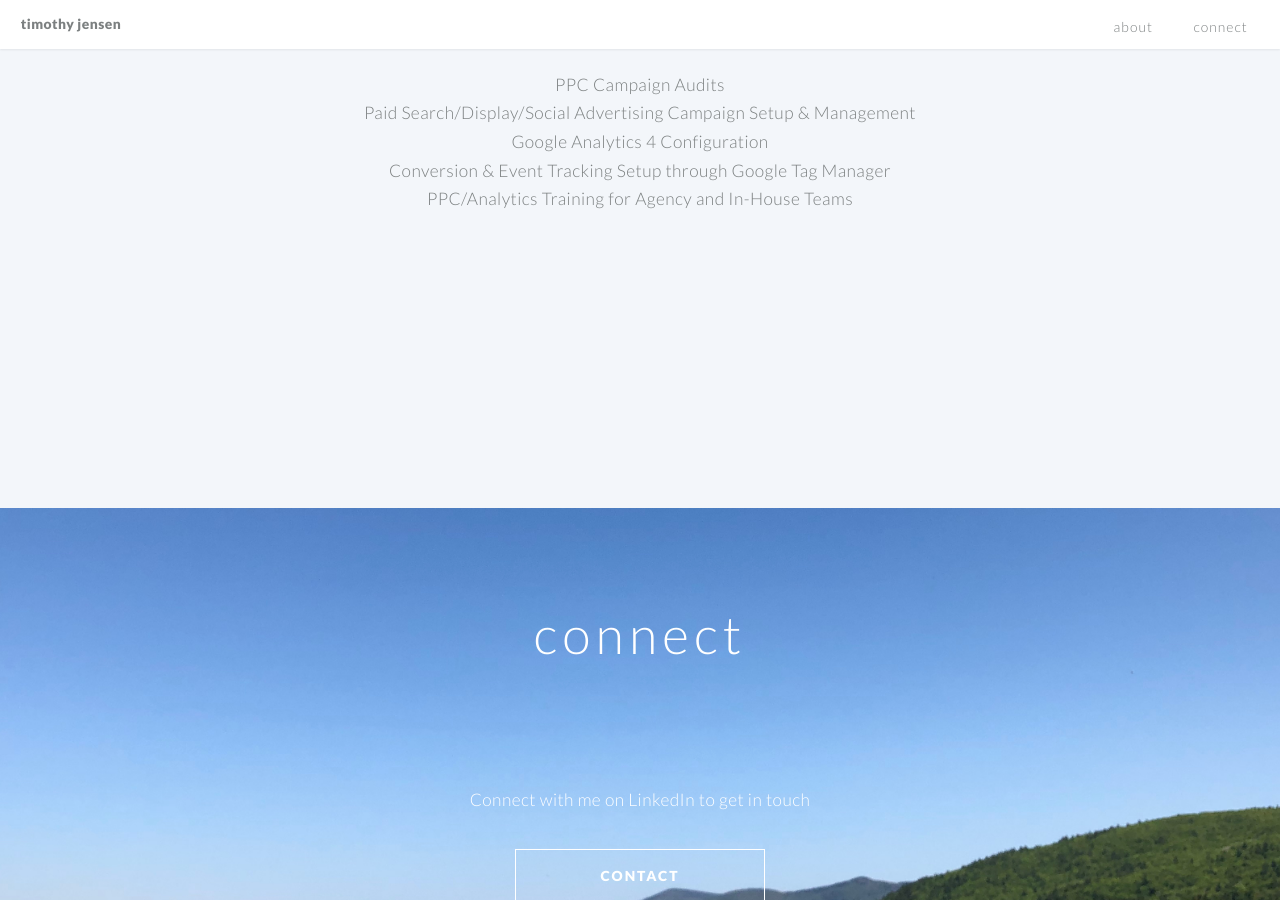
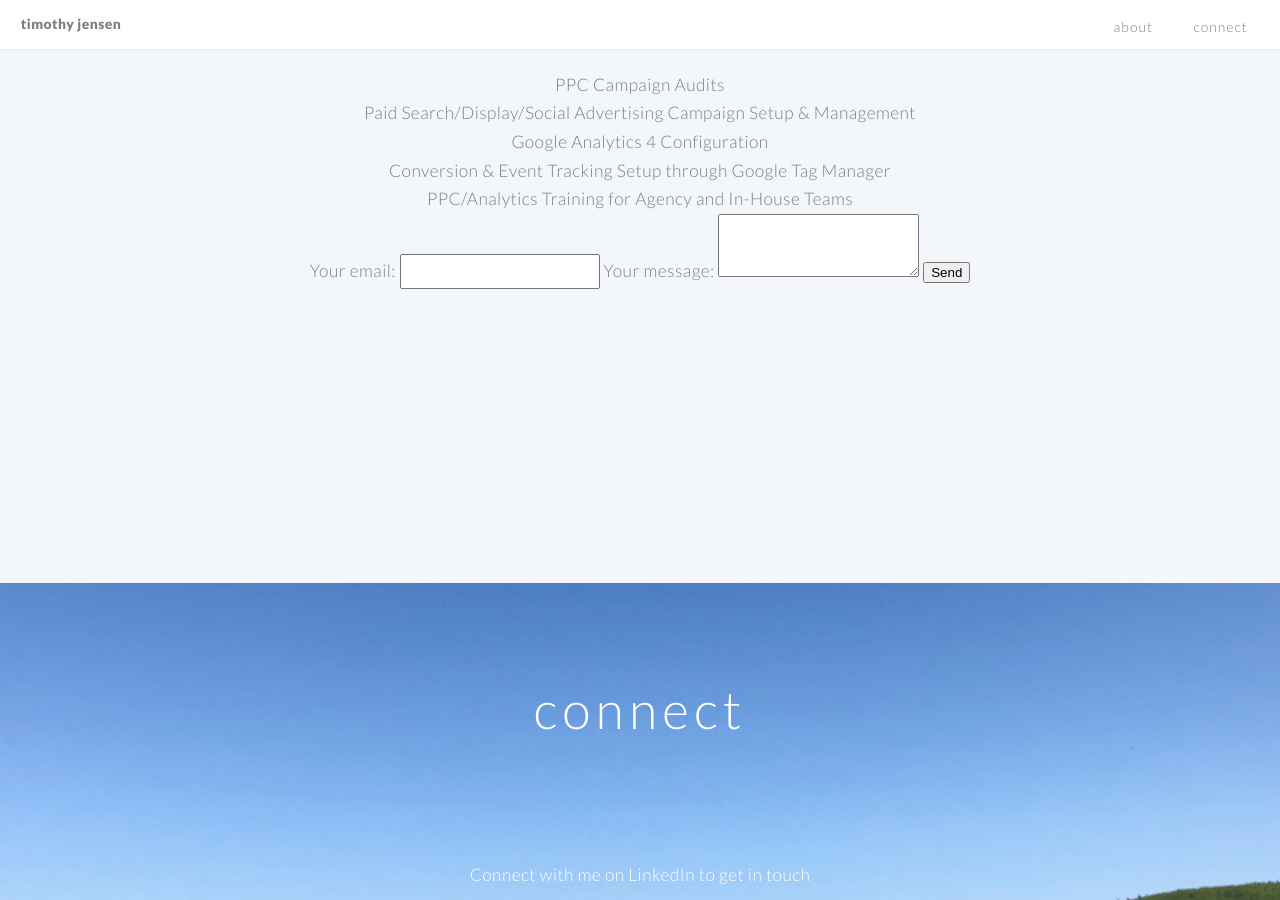
Before and after one commit to timothyjj/timothyjj.github.io, a Jekyll site: the page built from index.md, in a window 1280 px wide and 900 px high, scrolled down 1794 px. Built offline with Jekyll 4.4.1, drawn with Linux system fonts in a browser that asks for light colours.

Commit message:
Add form

```diff
--- a/index.md
+++ b/index.md
@@ -76,3 +76,19 @@
 <li>Google Analytics 4 Configuration</li>
 <li>Conversion & Event Tracking Setup through Google Tag Manager</li>
 <li>PPC/Analytics Training for Agency and In-House Teams</li>
+
+<form
+  action="https://formspree.io/f/mqkovkje"
+  method="POST"
+>
+  <label>
+    Your email:
+    <input type="email" name="email">
+  </label>
+  <label>
+    Your message:
+    <textarea name="message"></textarea>
+  </label>
+  <!-- your other form fields go here -->
+  <button type="submit">Send</button>
+</form>
```
